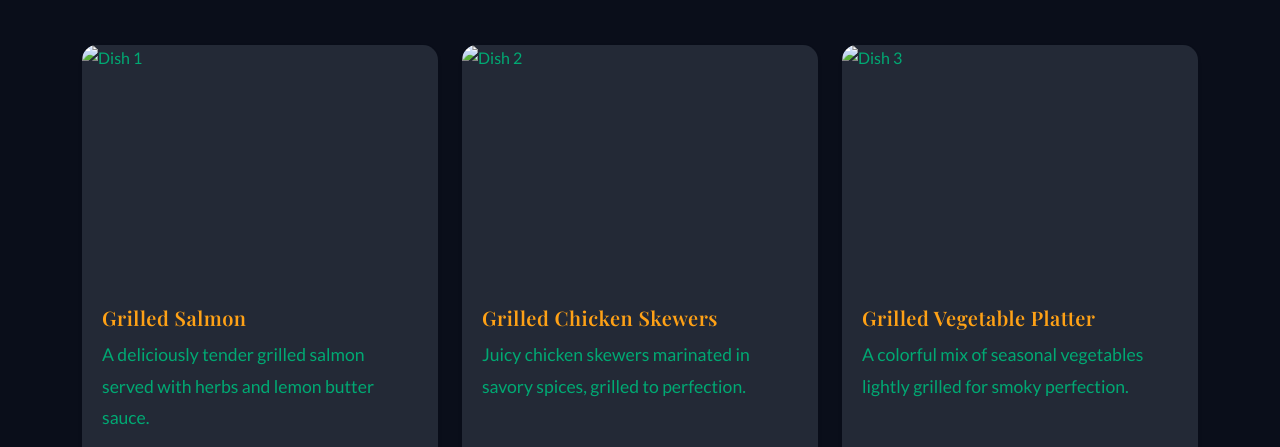
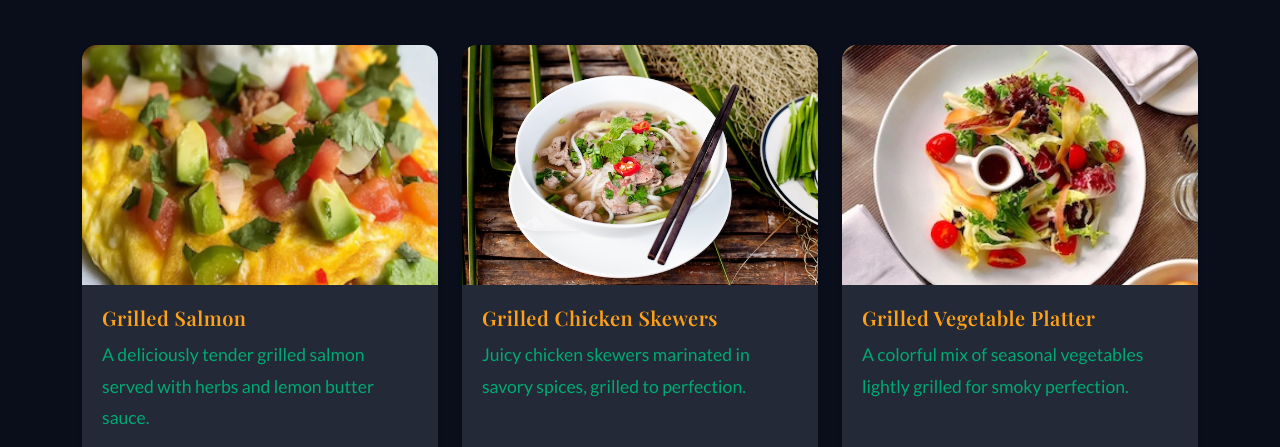
Before and after one commit to RinCodeForge927/CulinaryForge, a plain HTML site: page search.html in a window 1280 px wide. Shown: the part 686-1133 px from the top of the page. Drawn offline with nearby package versions, Linux system fonts and the light colour scheme.

Commit message:
new update

```diff
--- a/search.html
+++ b/search.html
@@ -140,7 +140,7 @@
       <div class="row g-4">
         <div class="col-lg-4 col-md-6 wow animate__animated animate__zoomIn" data-wow-delay="0.1s">
           <div class="card h-100 shadow-sm border-0">
-            <img src="assets/img/menu-1.jpg" class="card-img-top img-fluid" alt="Dish 1" />
+            <img src="assets/img/menu-1 copy.jpg" class="card-img-top img-fluid" alt="Dish 1" />
             <div class="card-body">
               <h5 class="card-title text-primary">Grilled Salmon</h5>
               <p class="card-text">
@@ -154,7 +154,7 @@
 
         <div class="col-lg-4 col-md-6 wow animate__animated animate__zoomIn" data-wow-delay="0.2s">
           <div class="card h-100 shadow-sm border-0">
-            <img src="assets/img/menu-2.jpg" class="card-img-top img-fluid" alt="Dish 2" />
+            <img src="assets/img/menu-2 copy.jpg" class="card-img-top img-fluid" alt="Dish 2" />
             <div class="card-body">
               <h5 class="card-title text-primary">Grilled Chicken Skewers</h5>
               <p class="card-text">
@@ -168,7 +168,7 @@
 
         <div class="col-lg-4 col-md-6 wow animate__animated animate__zoomIn" data-wow-delay="0.3s">
           <div class="card h-100 shadow-sm border-0">
-            <img src="assets/img/menu-3.jpg" class="card-img-top img-fluid" alt="Dish 3" />
+            <img src="assets/img/menu-3 copy.jpg" class="card-img-top img-fluid" alt="Dish 3" />
             <div class="card-body">
               <h5 class="card-title text-primary">
                 Grilled Vegetable Platter
```
